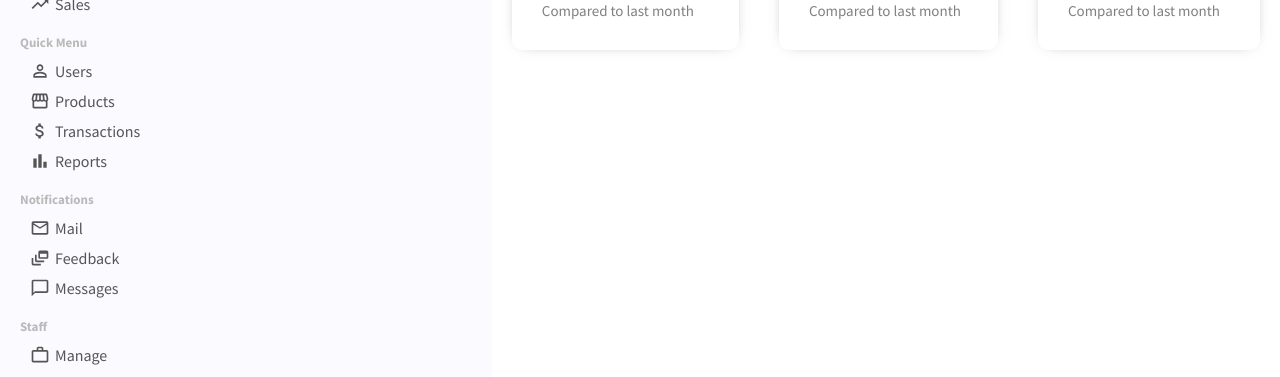
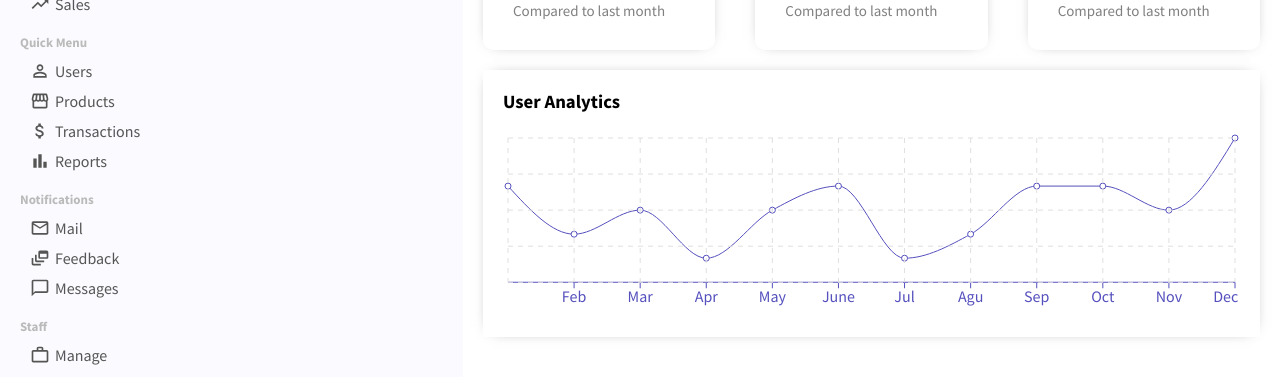
Before and after one commit to kamezoko92017/giay-da-bong, a React (Create React App) app: page / in a window 1280 px wide. Shown: the part 173-550 px from the top of the page. Built offline with nearby package versions, Linux system fonts and the light colour scheme.

Commit message:
Tạo xong Chart

```diff
--- a/package.json
+++ b/package.json
@@ -14,6 +14,7 @@
     "react-dom": "^18.2.0",
     "react-router-dom": "^6.3.0",
     "react-scripts": "5.0.1",
+    "recharts": "^2.1.14",
     "web-vitals": "^2.1.4"
   },
   "scripts": {
--- /dev/null
+++ b/src/components/chart/Chart.jsx
@@ -0,0 +1,29 @@
+import "./chart.css";
+import {
+    LineChart,
+    Line,
+    XAxis,
+    CartesianGrid,
+    Tooltip,
+    ResponsiveContainer,
+    YAxis,
+} from "recharts";
+
+
+const Chart = ({ title, data, dataKey, grid }) => {
+    return (
+        <div className="chart">
+            <h3 className="chartTitle">{title}</h3>
+            <ResponsiveContainer width="100%" aspect={4 / 1}>
+                <LineChart data={data}>
+                    <XAxis dataKey="name" stroke="#5550bd" />
+                    <Line type="monotone" dataKey={dataKey} stroke="#5550bd" />
+                    <Tooltip />
+                    {grid && <CartesianGrid stroke="#e0dfdf" strokeDasharray="5 5" />}
+                </LineChart>
+            </ResponsiveContainer>
+        </div >
+    )
+}
+
+export default Chart
--- /dev/null
+++ b/src/components/chart/chart.css
@@ -0,0 +1,10 @@
+.chart {
+    margin: 20px;
+    padding: 20px;
+    -webkit-box-shadow: 0px 0px 15px -10px rgba(0, 0, 0, 0.75);
+    box-shadow: 0px 0px 15px -10px rgba(0, 0, 0, 0.75);
+}
+
+.chartTitle {
+    margin-bottom: 20px;
+}
--- /dev/null
+++ b/src/dummyData.js
@@ -0,0 +1,50 @@
+export const userData = [
+    {
+        name: 'Jan',
+        "Active User": 4000
+    },
+    {
+        name: 'Feb',
+        "Active User": 2000
+    },
+    {
+        name: 'Mar',
+        "Active User": 3000
+    },
+    {
+        name: 'Apr',
+        "Active User": 1000
+    },
+    {
+        name: 'May',
+        "Active User": 3000
+    },
+    {
+        name: 'June',
+        "Active User": 4000
+    },
+    {
+        name: 'Jul',
+        "Active User": 1000
+    },
+    {
+        name: 'Agu',
+        "Active User": 2000
+    },
+    {
+        name: 'Sep',
+        "Active User": 4000
+    },
+    {
+        name: 'Oct',
+        "Active User": 4000
+    },
+    {
+        name: 'Nov',
+        "Active User": 3000
+    },
+    {
+        name: 'Dec',
+        "Active User": 6000
+    },
+];
--- a/src/pages/home/Home.jsx
+++ b/src/pages/home/Home.jsx
@@ -1,10 +1,13 @@
+import Chart from "../../components/chart/Chart";
 import FeaturedInfo from "../../components/featuredInfo/FeaturedInfo";
 import "./home.css";
+import { userData } from "../../dummyData";
 
 const Home = () => {
     return (
         <div className="home">
             <FeaturedInfo />
+            <Chart data={userData} title="User Analytics" grid dataKey="Active User" />
         </div>
     )
 }
```
Also changed, not shown: 1 other file (tests, documents, lock files or other folders).
